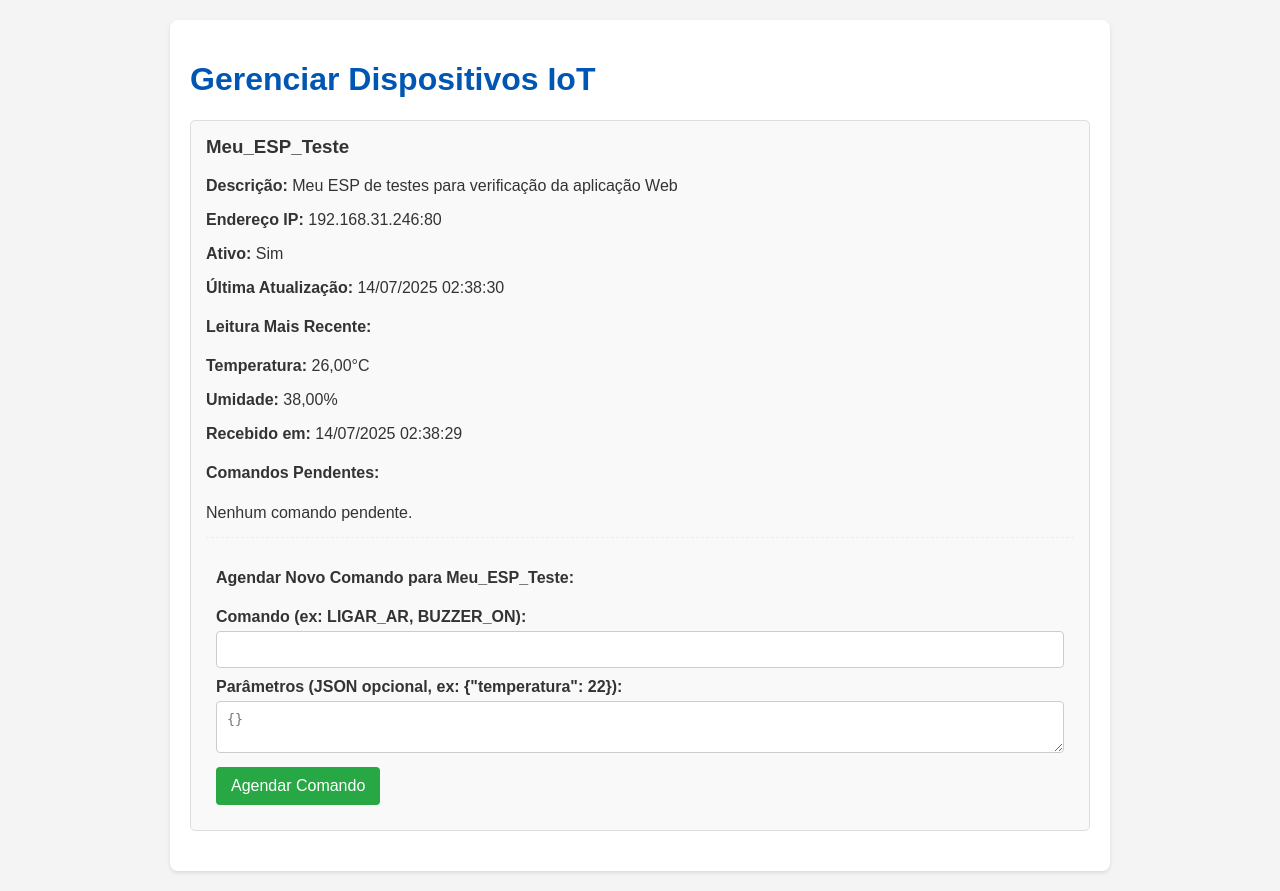
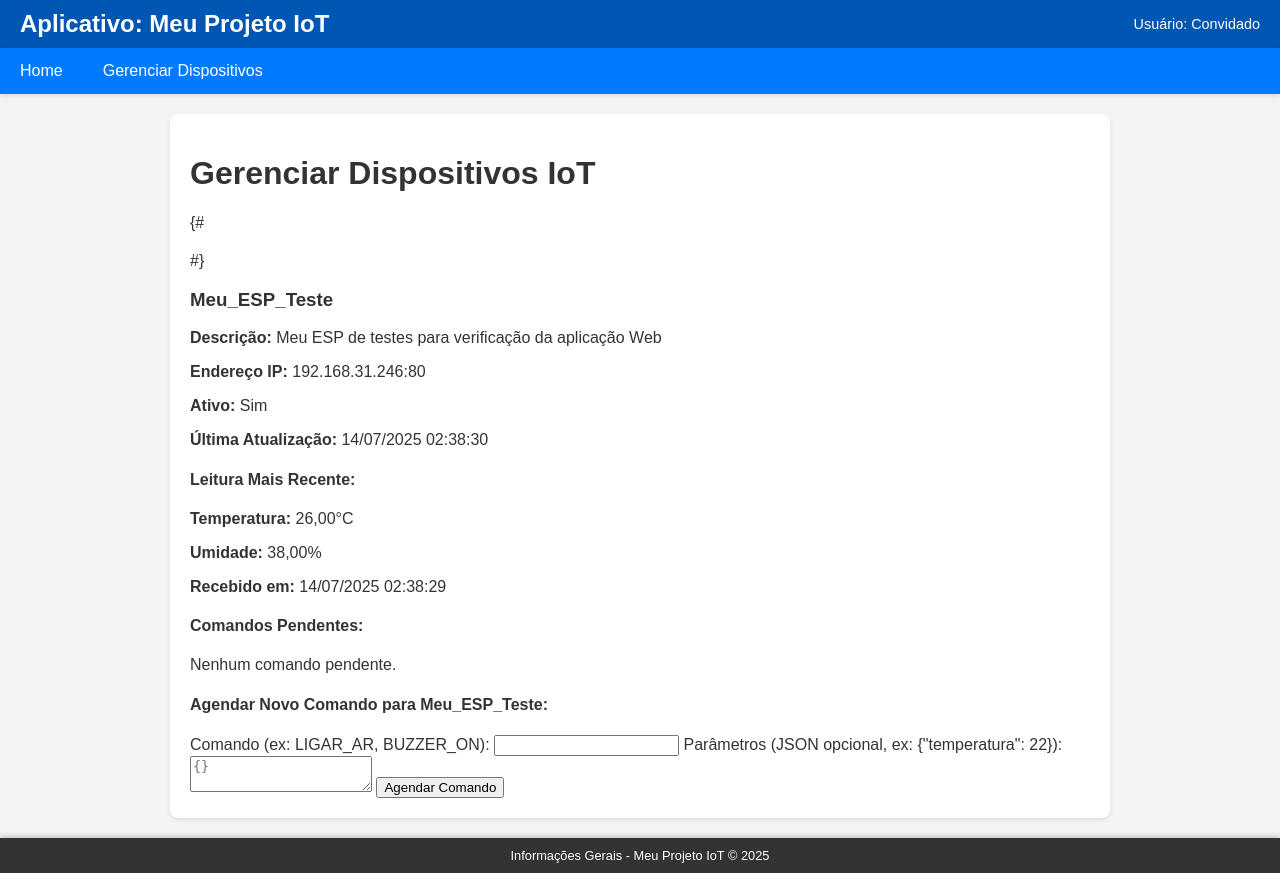
Before and after one commit to VitorSantos-Git/MeuProjetoIoT_Django, a Django app: page /iot/gerenciar/ in a window 1280 px wide. Run offline with Django 5.2, Linux system fonts and the light colour scheme; data comes from the database, SQL or seed files in the repository; both versions use the stored data as it was after the commit.

Commit message:
Criação do Template Base para as telas

```diff
--- /dev/null
+++ b/iot_core/templates/base.html
@@ -0,0 +1,122 @@
+<!DOCTYPE html>
+<html lang="pt-br">
+<head>
+    <meta charset="UTF-8">
+    <meta name="viewport" content="width=device-width, initial-scale=1.0">
+    <title>{% block title %}Meu Projeto IoT{% endblock %}</title>
+    <style>
+        /* Estilos Globais */
+        body {
+            font-family: Arial, sans-serif;
+            margin: 0;
+            background-color: #f4f4f4;
+            color: #333;
+            display: flex;
+            flex-direction: column;
+            min-height: 100vh; /* Garante que o body ocupa a altura total da viewport */
+        }
+        .header {
+            background-color: #0056b3; /* Cor azul */
+            color: white;
+            padding: 10px 20px;
+            display: flex;
+            justify-content: space-between;
+            align-items: center;
+            box-shadow: 0 2px 5px rgba(0,0,0,0.2);
+        }
+        .header .app-name {
+            font-size: 1.5em;
+            font-weight: bold;
+        }
+        .header .user-info {
+            font-size: 0.9em;
+        }
+        .main-content {
+            flex-grow: 1; /* Faz o conteúdo principal ocupar o espaço restante */
+            padding: 20px;
+            max-width: 900px;
+            margin: 20px auto;
+            background-color: #fff;
+            border-radius: 8px;
+            box-shadow: 0 2px 4px rgba(0,0,0,0.1);
+        }
+        .footer {
+            background-color: #333; /* Cor escura */
+            color: white;
+            padding: 10px 20px;
+            text-align: center;
+            font-size: 0.8em;
+            box-shadow: 0 -2px 5px rgba(0,0,0,0.2);
+            margin-top: auto; /* Empurra o footer para o final */
+        }
+
+        /* Estilos para mensagens do Django */
+        .messages { list-style: none; padding: 0; margin-bottom: 20px; }
+        .messages li { padding: 10px 15px; margin-bottom: 10px; border-radius: 5px; }
+        .messages .success { background-color: #d4edda; color: #155724; border-color: #c3e6cb; }
+        .messages .error { background-color: #f8d7da; color: #721c24; border-color: #f5c6cb; }
+        .messages .info { background-color: #d1ecf1; color: #0c5460; border-color: #bee5eb; }
+        .messages .warning { background-color: #fff3cd; color: #856404; border-color: #ffeeba; }
+
+        /* Estilos específicos que podem ser usados nos filhos */
+        .container {
+            /* Este estilo pode ser redefinido nos templates filhos, ou herdado */
+            max-width: 900px;
+            margin: 0 auto;
+            padding: 20px;
+        }
+
+        /* Navegação */
+        .navbar {
+            background-color: #007bff;
+            overflow: hidden;
+            box-shadow: 0 2px 5px rgba(0,0,0,0.1);
+        }
+        .navbar a {
+            float: left;
+            display: block;
+            color: white;
+            text-align: center;
+            padding: 14px 20px;
+            text-decoration: none;
+        }
+        .navbar a:hover {
+            background-color: #0056b3;
+        }
+    </style>
+    {% block extra_head %}{% endblock %} {# Para CSS/JS adicionais #}
+</head>
+<body>
+    <div class="header">
+        <div class="app-name">Aplicativo: Meu Projeto IoT</div>
+        <div class="user-info">Usuário: {% if request.user.is_authenticated %}{{ request.user.username }}{% else %}Convidado{% endif %}</div>
+    </div>
+
+    <div class="navbar">
+        <a href="{% url 'home' %}">Home</a>
+        <a href="{% url 'gerenciar_dispositivos' %}">Gerenciar Dispositivos</a>
+        {% comment %}
+        Adicione mais links de navegação aqui conforme criar novas telas:
+        <a href="{% url 'nova_tela' %}">Nova Tela</a>
+        {% endcomment %}
+    </div>
+
+    <div class="main-content">
+        <ul class="messages">
+            {% if messages %}
+                {% for message in messages %}
+                    <li {% if message.tags %} class="{{ message.tags }}"{% endif %}>{{ message }}</li>
+                {% endfor %}
+            {% endif %}
+        </ul>
+
+        {% block content %}
+        {# O conteúdo específico de cada página será inserido aqui #}
+        {% endblock %}
+    </div>
+
+    <div class="footer">
+        Informações Gerais - Meu Projeto IoT &copy; 2025
+    </div>
+</body>
+</html>
--- a/iot_core/templates/iot_core/gerenciar_dispositivos.html
+++ b/iot_core/templates/iot_core/gerenciar_dispositivos.html
@@ -1,55 +1,22 @@
-<!DOCTYPE html>
-{% load iot_filters %}
-<html lang="pt-br">
-<head>
-    <meta charset="UTF-8">
-    <meta name="viewport" content="width=device-width, initial-scale=1.0">
-    <title>Gerenciar Dispositivos IoT</title>
-    <style>
-        body { font-family: Arial, sans-serif; margin: 20px; background-color: #f4f4f4; color: #333; }
-        h1, h2 { color: #0056b3; }
-        .container { max-width: 900px; margin: 0 auto; background-color: #fff; padding: 20px; border-radius: 8px; box-shadow: 0 2px 4px rgba(0,0,0,0.1); }
-        .device-card { border: 1px solid #ddd; border-radius: 5px; padding: 15px; margin-bottom: 20px; background-color: #f9f9f9; }
-        .device-card h3 { margin-top: 0; color: #333; }
-        .device-card p { margin-bottom: 5px; }
-        .form-container { margin-top: 15px; padding: 10px; border-top: 1px dashed #eee; }
-        .form-container label { display: block; margin-bottom: 5px; font-weight: bold; }
-        .form-container input[type="text"], .form-container textarea {
-            width: calc(100% - 22px);
-            padding: 10px;
-            margin-bottom: 10px;
-            border: 1px solid #ccc;
-            border-radius: 4px;
-        }
-        .form-container button {
-            background-color: #28a745;
-            color: white;
-            padding: 10px 15px;
-            border: none;
-            border-radius: 4px;
-            cursor: pointer;
-            font-size: 16px;
-        }
-        .form-container button:hover { background-color: #218838; }
-        .messages { list-style: none; padding: 0; margin-bottom: 20px; }
-        .messages li { padding: 10px 15px; margin-bottom: 10px; border-radius: 5px; }
-        .messages .success { background-color: #d4edda; color: #155724; border-color: #c3e6cb; }
-        .messages .error { background-color: #f8d7da; color: #721c24; border-color: #f5c6cb; }
-        .command-list { list-style: none; padding-left: 20px; margin-top: 10px; }
-        .command-list li { margin-bottom: 5px; color: #555; }
-    </style>
-</head>
-<body>
-    <div class="container">
+{% extends 'base.html' %} {# <--- ESSA LINHA DIZ QUE ESTE TEMPLATE HERDA DE base.html #}
+{% load iot_filters %}   {# Mantenha esta linha para carregar seus filtros customizados #}
+
+{% block title %}Gerenciar Dispositivos IoT{% endblock %} {# Define o título para esta página #}
+
+{% block content %} {# <--- TUDO AQUI DENTRO SERÁ COLOCADO NO 'main-content' DO base.html #}
+
     <h1>Gerenciar Dispositivos IoT</h1>
 
+    {# As mensagens já estão no base.html, então REMOVA ESTE BLOCO SE ESTIVER AQUI #}
+    {#
     <ul class="messages">
         {% if messages %}
-                {% for message in messages %}
+            {% for message in message %}
                 <li {% if message.tags %} class="{{ message.tags }}"{% endif %}>{{ message }}</li>
             {% endfor %}
         {% endif %}
     </ul>
+    #}
 
     {% if dispositivos %}
         {% for dispositivo in dispositivos %}
@@ -104,6 +71,5 @@
     {% else %}
         <p>Nenhum dispositivo cadastrado.</p>
     {% endif %}
-    </div>
-</body>
-</html>
+
+{% endblock content %} {# <--- FIM DO BLOCO DE CONTEÚDO #}
--- a/meu_projeto_iot/settings.py
+++ b/meu_projeto_iot/settings.py
@@ -11,6 +11,7 @@
 """
 
 from pathlib import Path
+import os
 
 # Build paths inside the project like this: BASE_DIR / 'subdir'.
 BASE_DIR = Path(__file__).resolve().parent.parent
@@ -55,10 +56,11 @@
 TEMPLATES = [
     {
         'BACKEND': 'django.template.backends.django.DjangoTemplates',
-        'DIRS': [],
+        'DIRS': [os.path.join(BASE_DIR, 'iot_core', 'templates')],
         'APP_DIRS': True,
         'OPTIONS': {
             'context_processors': [
+                'django.template.context_processors.debug',
                 'django.template.context_processors.request',
                 'django.contrib.auth.context_processors.auth',
                 'django.contrib.messages.context_processors.messages',
```
Also changed, not shown: db.sqlite3. Lines whose indentation alone changed are shown as unchanged.
